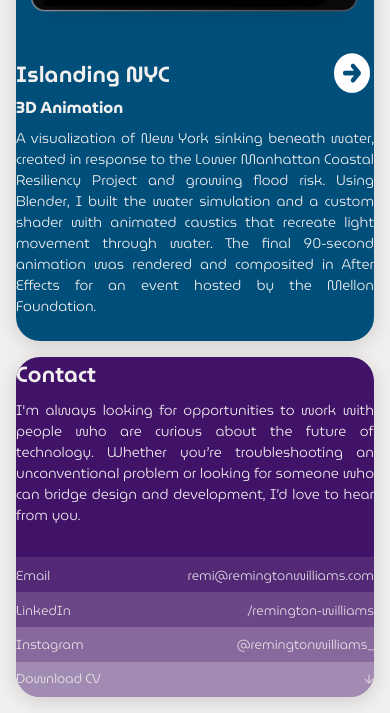
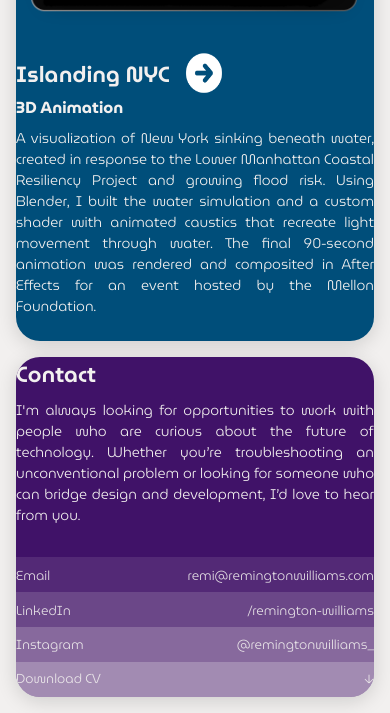
Before and after one commit to Rwilly1/Cradle, a Flask app: page / in a window 390 px wide. Shown: the part 2836-3549 px from the top of the page. Run offline with Flask 3, Linux system fonts and the light colour scheme; some libraries are stand-ins or nearby versions.

Commit message:
Fix mobile case-study grow animation glitches
- Stop the hero paragraph clipping mid-word by letting hero text scale
  uniformly with the card (like the iPad image) instead of a separate
  counter-scale + reveal-clip.
- Fix the arrow crossing over jump: the arrow now rests beside the title
  in both the closed popup and the open page, sliding/crossfading between
  spots on a dedicated GSAP timeline instead of ad hoc position math.
- Keep the title, subtitle, and arrow at a fixed readable size throughout
  the grow/shrink while the paragraph, iPad, and background keep scaling.
- Freeze the mobile scroll-reveal on case panels so images/text render in
  place immediately instead of fading/sliding in as you scroll.
- Fix a leftover desktop top/left offset that shoved the arrow into the
  title once .case-back switched to position:relative on mobile.

Co-Authored-By: Claude Sonnet 5 <noreply@anthropic.com>

```diff
--- a/static/css/case.css
+++ b/static/css/case.css
@@ -95,13 +95,13 @@ body.case-hint .container {
         display: none;
     }
 
-    /* Inline next to the title instead of floating bottom-right, so the case page's own
+    /* Right next to the title instead of floating bottom-right, so the case page's own
        title row (below) can mirror this exactly and the iPad never needs to shift to make
        room for either arrow. */
     .project-title-row {
         display: flex;
         align-items: center;
-        justify-content: space-between;
+        justify-content: flex-start;
         gap: 12px;
     }
 
@@ -188,6 +188,26 @@ html.case-open body {
     display: block;
     width: 100%;
     height: 100%;
+}
+
+/* .case-back holds two stacked icons (not one that swaps): the back icon is the resting
+   state everywhere (this is what desktop always shows, untouched), and the forward icon
+   stays fully faded out by default. On mobile only, case.js crossfades both as the button
+   slides across the title — see .case-title-row below. */
+.case-back-icon {
+    position: absolute;
+    inset: 0;
+    width: 100%;
+    height: 100%;
+    display: block;
+}
+
+.case-back-icon--left {
+    opacity: 1;
+}
+
+.case-back-icon--right {
+    opacity: 0;
 }
 
 .case-back:focus-visible,
@@ -641,11 +661,12 @@ html.case-open body {
         overflow: hidden;
     }
 
-    /* Inline before the title instead of floating over the artwork — see .case-title-row.
-       flex-start + gap (not space-between): a back button reads as sitting snug next to
-       its title, unlike the popup's own forward-arrow which sits apart at the row's far
-       end — see .project-title-row above. case.js slides it in from that far end and back
-       out to it on close, so the two arrows read as one crossing over. */
+    /* Before the title instead of floating over the artwork — see .case-title-row.
+       case.js slides it in from the row's far end (the popup's own forward-arrow spot,
+       see .project-title-row above) to its resting spot here, crossfading its icon from
+       forward to back as it crosses — see .case-back-icon below. This row (and the
+       subtitle below it) also hold their true size the whole time instead of scaling
+       with the card — see holdFixed in case.js. */
     .case-title-row {
         display: flex;
         align-items: center;
@@ -654,7 +675,12 @@ html.case-open body {
     }
 
     .case-back {
-        position: static;
+        position: relative;
+        /* Neutralize the desktop rule's own top/left (20px each) — harmless there since
+           position:absolute needs them, but position:relative here would otherwise read
+           them as an offset from its normal flex spot, shoving it into the title. */
+        top: 0;
+        left: 0;
         width: 44px;
         height: 44px;
         flex-shrink: 0;
@@ -782,7 +808,9 @@ html.case-open body {
     }
 }
 
-/* Scroll motion (see enableScrollMotion in case.js): motion only, no fades. */
+/* Scroll motion (see enableScrollMotion in case.js): motion only, no fades. Desktop only —
+   enableScrollMotion never adds .anim-ready on mobile, so panels there just render fully in
+   place immediately, no scroll-triggered animation at all. */
 .case.anim-ready .case-panel {
     overflow-x: clip;
 }
@@ -804,15 +832,6 @@ html.case-open body {
     transform: translateY(28px);
 }
 
-/* No more left/right sides on mobile (see the max-width:767px block above), so both slide
-   up with the text instead of sliding in from whichever edge they used to bleed off. */
-@media (max-width: 767px) {
-    .case.anim-ready .case-panel--image-left:not(.is-in) .case-media,
-    .case.anim-ready .case-panel--image-right:not(.is-in) .case-media {
-        transform: translateY(28px);
-    }
-}
-
 .case.anim-ready .case-copy > :nth-child(2) { transition-delay: 0.12s; }
 .case.anim-ready .case-copy > :nth-child(3) { transition-delay: 0.22s; }
 .case.anim-ready .case-copy > :nth-child(n+4) { transition-delay: 0.3s; }
--- a/static/js/case.js
+++ b/static/js/case.js
@@ -62,9 +62,8 @@
     }
 
     // Tween the page between two states with one eased progress value. onFrame (optional)
-    // gets the interpolated state and raw progress on every tick, for anything riding along
-    // with the grow/shrink beyond the page's own transform+clip (see the mobile text
-    // counter-scale and arrow slide in openCase/closeCase).
+    // gets the interpolated state on every tick, for anything riding along with the card's
+    // own live scale beyond its transform+clip (see holdFixed in openCase/closeCase).
     function stateTween(el, a, b, vars, onFrame) {
         var p = { t: 0 };
         var keys = ['x', 'y', 'scale', 'top', 'right', 'bottom', 'left', 'rs'];
@@ -73,68 +72,99 @@
         vars.onUpdate = function () {
             keys.forEach(function (k) { cur[k] = a[k] + (b[k] - a[k]) * p.t; });
             applyState(el, cur);
-            if (onFrame) onFrame(cur, p.t);
+            if (onFrame) onFrame(cur);
         };
         return { target: p, vars: vars };
     }
 
     function isMobile() { return window.matchMedia('(max-width: 767px)').matches; }
 
-    // On mobile the title (h1/h2/p together) stays at its true size the whole time instead of
-    // scaling with the page — this counter-scales it against the page's own current scale, so
-    // it reads as fixed-size text sliding into place while only the colour/artwork around it
-    // visibly grows. Desktop still scales as one rigid piece (this is never called there).
-    //
-    // The counter-scale alone would let the now-full-size text spill past the growing card's
-    // edge (it's the only thing NOT shrunk to match the card, so nothing else stops it there) —
-    // clip-path reveals it in step with the card instead. clip-path's own inset is in the
-    // element's local (unscaled) units, and gets stretched by this same counter-scale, so to
-    // land on an on-screen reveal width of scale*trueW the local inset has to target
-    // scale²*trueW: (trueW - inset)/scale = scale*trueW  =>  inset = trueW*(1 - scale²).
-    function counterScaleText(el, scale, trueW, trueH) {
-        var text = el.querySelector('.case-hero-text');
-        if (!text) return;
-        var cutX = trueW * (1 - scale * scale);
-        var cutY = trueH * (1 - scale * scale);
-        gsap.set(text, { transformOrigin: '0 0', scale: 1 / scale, clipPath: 'inset(0 ' + cutX + 'px ' + cutY + 'px 0)' });
+    // Mobile only: how far .case-back has to slide to sit where the popup's own forward
+    // arrow rests (right after the title — see .project-title-row in case.css). .case-back
+    // is first in the row's DOM order (see .case-title-row), so its native, untranslated
+    // spot is BEFORE the title, not at x:0 relative to it — translating it by just the
+    // title's width would only reach the title's native starting edge, landing the arrow
+    // on top of the text instead of past it. The button has to clear its own reserved
+    // width plus both gaps (button-to-title, then title-to-arrow) to land flush after the
+    // title with no overlap. Measured pre-transform (same as shrunkOnto's own rect reads),
+    // and no longer scale-dependent now that .case-hero-text scales uniformly with the rest
+    // of the page — a plain local-space offset holds for the whole tween.
+    function arrowSlideDistance(el) {
+        var row = el.querySelector('.case-title-row');
+        var btn = row && row.querySelector('.case-back');
+        var title = row && row.querySelector('h1');
+        if (!row || !btn || !title) return 0;
+        var gap = parseFloat(getComputedStyle(row).columnGap) || 12;
+        return btn.getBoundingClientRect().width + title.getBoundingClientRect().width + gap * 2;
     }
 
-    function clearTextScale(el) {
-        var text = el.querySelector('.case-hero-text');
-        if (text) gsap.set(text, { clearProps: 'transform,transformOrigin,clipPath' });
+    // Slides .case-back between its resting spot (before the title) and the popup's own
+    // forward-arrow spot (after it), crossfading its two stacked icons (see .case-back-icon
+    // in case.css) from one direction to the other as it crosses — one arrow reads as
+    // continuously crossing over rather than two icons swapping in place. `dir` is 'open'
+    // (start at the popup's spot showing forward, end at rest showing back) or 'close'
+    // (the reverse). Returns the timeline so callers can fold it into their own cleanup.
+    function arrowCrossTween(el, dir, duration) {
+        var btn = el.querySelector('.case-back');
+        var left = el.querySelector('.case-back-icon--left');
+        var right = el.querySelector('.case-back-icon--right');
+        if (!btn || !left || !right) return null;
+        var dist = arrowSlideDistance(el);
+        var fromX = dir === 'open' ? dist : 0;
+        var toX = dir === 'open' ? 0 : dist;
+        var fromLeftOpacity = dir === 'open' ? 0 : 1;
+        var toLeftOpacity = dir === 'open' ? 1 : 0;
+        var fromRightOpacity = dir === 'open' ? 1 : 0;
+        var toRightOpacity = dir === 'open' ? 0 : 1;
+
+        gsap.killTweensOf([btn, left, right]);
+        gsap.set(btn, { x: fromX });
+        gsap.set(left, { opacity: fromLeftOpacity });
+        gsap.set(right, { opacity: fromRightOpacity });
+
+        var tl = gsap.timeline();
+        tl.to(btn, { x: toX, duration: duration, ease: 'power3.inOut' }, 0);
+        tl.to(left, { opacity: toLeftOpacity, duration: duration * 0.7, ease: 'none' }, duration * 0.15);
+        tl.to(right, { opacity: toRightOpacity, duration: duration * 0.7, ease: 'none' }, duration * 0.15);
+        return tl;
     }
 
-    // .case-hero-text's real (unscaled) footprint, measured before any transform touches the
-    // page — needed by counterScaleText's reveal math above.
-    function textFootprint(el) {
-        var text = el.querySelector('.case-hero-text');
-        if (!text) return { w: 0, h: 0 };
-        var r = text.getBoundingClientRect();
-        return { w: r.width, h: r.height };
+    function clearArrowCross(el) {
+        var btn = el.querySelector('.case-back');
+        var left = el.querySelector('.case-back-icon--left');
+        var right = el.querySelector('.case-back-icon--right');
+        if (btn) gsap.set(btn, { clearProps: 'transform' });
+        if (left) gsap.set(left, { clearProps: 'opacity' });
+        if (right) gsap.set(right, { clearProps: 'opacity' });
     }
 
-    // The back arrow slides in to its true resting spot (flush with the row's start) from
-    // further along the row, flipping its icon at the midpoint — one arrow crossing over
-    // rather than two unrelated buttons appearing/disappearing. It starts at the edge of
-    // what counterScaleText has already revealed at scale=revealScale (that reveal only ever
-    // grows from there), rather than the row's true far end, so its slide path never has to
-    // cross back out into not-yet-revealed territory and get clipped mid-icon. Distance is
-    // measured fresh each time: the row's true (unscaled) width never changes during the
-    // tween, only how much of it is revealed/scaled, so one measurement up front holds for
-    // the whole animation.
-    function arrowSlideDistance(el, revealScale) {
-        var row = el.querySelector('.case-title-row');
-        var btn = el.querySelector('.case-back');
-        if (!row || !btn) return 0;
-        var start = row.getBoundingClientRect().width * revealScale * revealScale;
-        return Math.max(0, start - btn.getBoundingClientRect().width);
+    // Mobile only: an element (the title row, or the subtitle) that holdFixed below will
+    // hold at true size for the whole grow/shrink. A no-op wrapper (kept as a function, not
+    // a bare querySelector, so call sites read the same as the arrow/other helpers).
+    function fixedOrigin(el, elm) {
+        return elm || null;
     }
 
-    function setArrowIcon(el, direction) {
-        var img = el.querySelector('.case-back img');
-        if (!img) return;
-        var file = direction === 'left' ? 'arrow_circle_left.png' : 'arrow_circle_right.png';
-        if (img.src.indexOf(file) === -1) img.src = img.src.replace(/arrow_circle_[a-z]+\.png$/, file);
+    // Holds an element (the title row — arrow + h1 together — or the subtitle) at its true,
+    // final size for the entire grow/shrink, while everything else (paragraph, iPad,
+    // background) keeps scaling with the card. transformOrigin '0 0' anchors the scale at
+    // the element's own top-left corner, which — like every other point in .case — still
+    // drifts toward .case's own top-left as the card's own scale shrinks (transform is
+    // paint-only; layout, and so every element's true position, never changes). That drift
+    // is exactly what keeps this element's TOP edge lined up with its neighbors above and
+    // below (who are drifting the same way, uncorrected) — only its SIZE stays fixed,
+    // growing downward/rightward from that shared, still-correctly-spaced drifting point,
+    // instead of shrinking with everything else.
+    //
+    // The title row's own child (.case-back) still gets its own independent slide from
+    // arrowCrossTween above — that composes correctly on top of this because, from the
+    // button's perspective, the row is already rendering as if at true scale.
+    function holdFixed(elm, scale) {
+        if (elm) gsap.set(elm, { transformOrigin: '0 0', scale: 1 / scale });
+    }
+
+    function clearFixed(elm) {
+        if (elm) gsap.set(elm, { clearProps: 'transform,transformOrigin' });
     }
 
     // Where the page must sit to look exactly like the popup box, or null.
@@ -259,20 +289,18 @@
         var ghosts = el.querySelectorAll('.case-ghost');
         var backBtn = el.querySelector('.case-back');
         var isMobileLayout = window.matchMedia('(max-width: 767px)').matches;
-        // Mobile: title/subtitle/paragraph hold their true size throughout (counterScaleText),
-        // and the back arrow slides in from the title row's far end — where the popup's own
-        // forward-arrow sits — to its resting spot at the row's start, flipping its icon
-        // halfway. iconFlipped guards the swap to exactly once per animation. Measured before
-        // applyState below touches .case's own transform, while the row's true (unscaled)
-        // size is still what getBoundingClientRect reports.
-        var slideDist = isMobileLayout ? arrowSlideDistance(el, from.scale) : 0;
-        var footprint = isMobileLayout ? textFootprint(el) : null;
-        var iconFlipped = false;
-        if (isMobileLayout) {
-            setArrowIcon(el, 'right');
-            gsap.set(backBtn, { x: slideDist });
-        }
+        // Mobile: the arrow slides in from the popup's own forward-arrow spot (right of the
+        // title) to its resting spot here (before the title), crossfading from forward to
+        // back as it crosses — see arrowCrossTween. Runs as its own timeline, independent of
+        // the card's own grow tween below, so it reads as a deliberate motion in its own
+        // right. The title row and subtitle hold their true size/position throughout (see
+        // holdFixed) while the paragraph, iPad and background keep scaling with the card —
+        // origins measured now, before applyState below touches .case's own transform.
+        var titleRowOrigin = isMobileLayout ? fixedOrigin(el, el.querySelector('.case-title-row')) : null;
+        var subtitleOrigin = isMobileLayout ? fixedOrigin(el, el.querySelector('.case-hero-text h2')) : null;
+        if (isMobileLayout) arrowCrossTween(el, 'open', 0.7);
         applyState(el, from);
+        if (isMobileLayout) { holdFixed(titleRowOrigin, from.scale); holdFixed(subtitleOrigin, from.scale); }
         // Same duration and easing as the page's growth, so the labels stay just ahead of its
         // bottom edge (pushed along by it) rather than being swallowed.
         if (push) gsap.to(oldNav, { y: '+=' + push, duration: 0.9, ease: 'power3.inOut' });
@@ -292,25 +320,18 @@
             onComplete: function () {
                 gsap.set(el, { clearProps: 'transform,transformOrigin,clipPath' });
                 gsap.set(ghosts, { clearProps: 'opacity' });
-                if (isMobileLayout) {
-                    clearTextScale(el);
-                    gsap.set(backBtn, { clearProps: 'transform' });
-                }
                 // subtitle row and sections show once the banner has landed
                 var late = el.querySelectorAll('.case-nav, .case-body');
                 gsap.set(late, { opacity: 0 });
                 el.classList.remove('is-animating');
                 gsap.to(late, { opacity: 1, duration: 0.3, ease: 'none', clearProps: 'opacity' });
+                if (isMobileLayout) { clearArrowCross(el); clearFixed(titleRowOrigin); clearFixed(subtitleOrigin); }
                 enableScrollMotion(el);
                 revealSharpHero(el);
                 busy = false;
                 el.focus({ preventScroll: true });
             }
-        }, isMobileLayout ? function (cur, t) {
-            counterScaleText(el, cur.scale, footprint.w, footprint.h);
-            gsap.set(backBtn, { x: slideDist * (1 - t) });
-            if (!iconFlipped && t >= 0.5) { setArrowIcon(el, 'left'); iconFlipped = true; }
-        } : null);
+        }, isMobileLayout ? function (cur) { holdFixed(titleRowOrigin, cur.scale); holdFixed(subtitleOrigin, cur.scale); } : null);
         gsap.to(grow.target, grow.vars);
     }
 
@@ -335,14 +356,17 @@
 
         var ghosts = el.querySelectorAll('.case-ghost');
         var backBtn = el.querySelector('.case-back');
+        var titleRowOrigin = null, subtitleOrigin = null;
 
         function finish() {
             moveVideoToPopup(slug, el);
             var media = el.querySelector('.case-hero-media');
             if (media) media.classList.remove('is-sharp');
             gsap.set(ghosts, { clearProps: 'opacity' });
-            if (backBtn) gsap.set(backBtn, { clearProps: 'opacity,transform' });
-            clearTextScale(el);
+            if (backBtn) gsap.set(backBtn, { clearProps: 'opacity' });
+            clearArrowCross(el);
+            clearFixed(titleRowOrigin);
+            clearFixed(subtitleOrigin);
             if (oldNav && pushedNav) gsap.set(oldNav, { clearProps: 'transform' });
             pushedNav = 0;
             if (box) box.classList.remove('is-covered');
@@ -379,16 +403,15 @@
         gsap.set(ghosts, { opacity: 0 });
         if (backBtn && !isMobileLayout) gsap.to(backBtn, { opacity: 0, duration: 0.3, delay: wait, ease: 'none' });
         gsap.to(ghosts, { opacity: 1, duration: 0.35, delay: wait + 0.45, ease: 'none' });
-        // Reverse of the open-side slide/flip in openCase — see the comment there.
-        var slideDist = isMobileLayout ? arrowSlideDistance(el, to.scale) : 0;
-        var footprint = isMobileLayout ? textFootprint(el) : null;
-        var iconFlipped = false;
-        if (isMobileLayout) setArrowIcon(el, 'left');
-        var shrink = stateTween(el, FULL_STATE, to, { duration: 0.8, ease: 'power3.inOut' }, isMobileLayout ? function (cur, t) {
-            counterScaleText(el, cur.scale, footprint.w, footprint.h);
-            gsap.set(backBtn, { x: slideDist * t });
-            if (!iconFlipped && t >= 0.5) { setArrowIcon(el, 'right'); iconFlipped = true; }
-        } : null);
+        // Reverse of the open-side cross in openCase — see the comment there.
+        if (isMobileLayout) {
+            titleRowOrigin = fixedOrigin(el, el.querySelector('.case-title-row'));
+            subtitleOrigin = fixedOrigin(el, el.querySelector('.case-hero-text h2'));
+            var arrowTl = arrowCrossTween(el, 'close', 0.7);
+            if (arrowTl && wait) arrowTl.delay(wait);
+        }
+        var shrink = stateTween(el, FULL_STATE, to, { duration: 0.8, ease: 'power3.inOut' },
+            isMobileLayout ? function (cur) { holdFixed(titleRowOrigin, cur.scale); holdFixed(subtitleOrigin, cur.scale); } : null);
         tl.to(shrink.target, shrink.vars);
     }
 
@@ -406,9 +429,11 @@
 
     // Scroll motion (motion only, no fades): each section's image block slides in from the
     // screen edge it hangs off, and its text lifts into place. Panels get .is-in the first time
-    // half of them is on screen. Styles live under .anim-ready in case.css.
+    // half of them is on screen. Styles live under .anim-ready in case.css. Desktop only —
+    // on mobile every panel just renders fully in place immediately, no scroll-triggered
+    // animation at all.
     function enableScrollMotion(el) {
-        if (reduceMotion || !('IntersectionObserver' in window)) return;
+        if (reduceMotion || !('IntersectionObserver' in window) || isMobile()) return;
         if (el._io) el._io.disconnect();
         el.classList.add('anim-ready');
         var io = new IntersectionObserver(function (entries) {
--- a/templates/_case.html
+++ b/templates/_case.html
@@ -46,16 +46,19 @@
         </div>
         <div class="case-hero-text">
             {# On mobile, the back button sits inline before the title (see .case-title-row
-               in case.css) instead of floating over the artwork — so nothing needs reserving
-               above the image, and it lands at the same spot the popup's own iPad sits at.
-               case.js slides it in from the right (where the popup's own forward-arrow sits)
-               and flips its icon partway, so it reads as the same arrow crossing over rather
-               than two unrelated buttons. On desktop .case-title-row is display:contents, so
-               this is invisible there and .case-back positions exactly as it always did
-               (top-left, over the hero, no slide). #}
+               in case.css) instead of floating over the artwork. It holds two stacked icons
+               (left/back and right/forward) instead of one: case.js slides the button from
+               the popup's own forward-arrow spot (right of the title, see .project-title-row)
+               over to its resting spot here, wiping via clip-path from the forward icon to
+               the back icon as it crosses — one arrow reads as continuously crossing over,
+               not two unrelated icons swapping. On desktop .case-title-row is
+               display:contents, so this is invisible there — CSS alone keeps the back icon
+               permanently visible and the forward icon permanently clipped away, and
+               .case-back positions exactly as it always did (top-left, over the hero). #}
             <div class="case-title-row">
                 <button class="case-back" type="button" aria-label="Back to the cradle">
-                    <img src="{{ url_for('static', filename='arrow/arrow_circle_left.png') }}" alt="">
+                    <img class="case-back-icon case-back-icon--left" src="{{ url_for('static', filename='arrow/arrow_circle_left.png') }}" alt="">
+                    <img class="case-back-icon case-back-icon--right" src="{{ url_for('static', filename='arrow/arrow_circle_right.png') }}" alt="">
                 </button>
                 <h1>{{ title }}</h1>
             </div>
```
